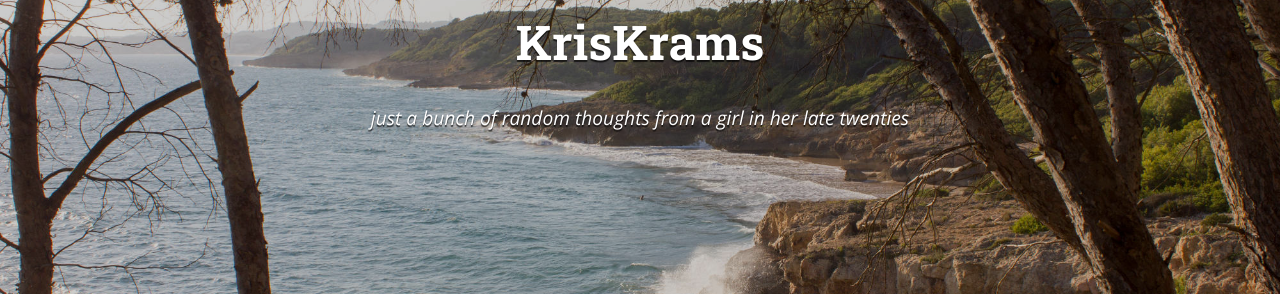
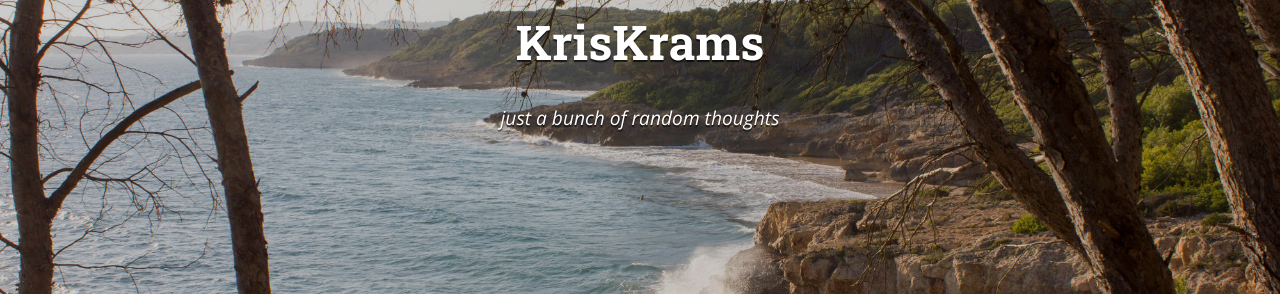
Before and after one commit to KrisKrams/kriskrams.github.io, a Jekyll site: the page built from index.html, in a window 1280 px wide. Shown: the part 209-509 px from the top of the page. Built offline with Jekyll 4.4.1, drawn with Linux system fonts in a browser that asks for light colours; nearby versions of some CDN libraries; the list of posts is cut into pages by our own code.

Commit message:
Update _config.yml

```diff
--- a/_config.yml
+++ b/_config.yml
@@ -10,7 +10,7 @@ exclude:
 
 # Site settings
 title: KrisKrams
-subtitle: "just a bunch of random thoughts from a girl in her late twenties"
+subtitle: "just a bunch of random thoughts"
 # email:
 name: Kris
 description: ""
```
